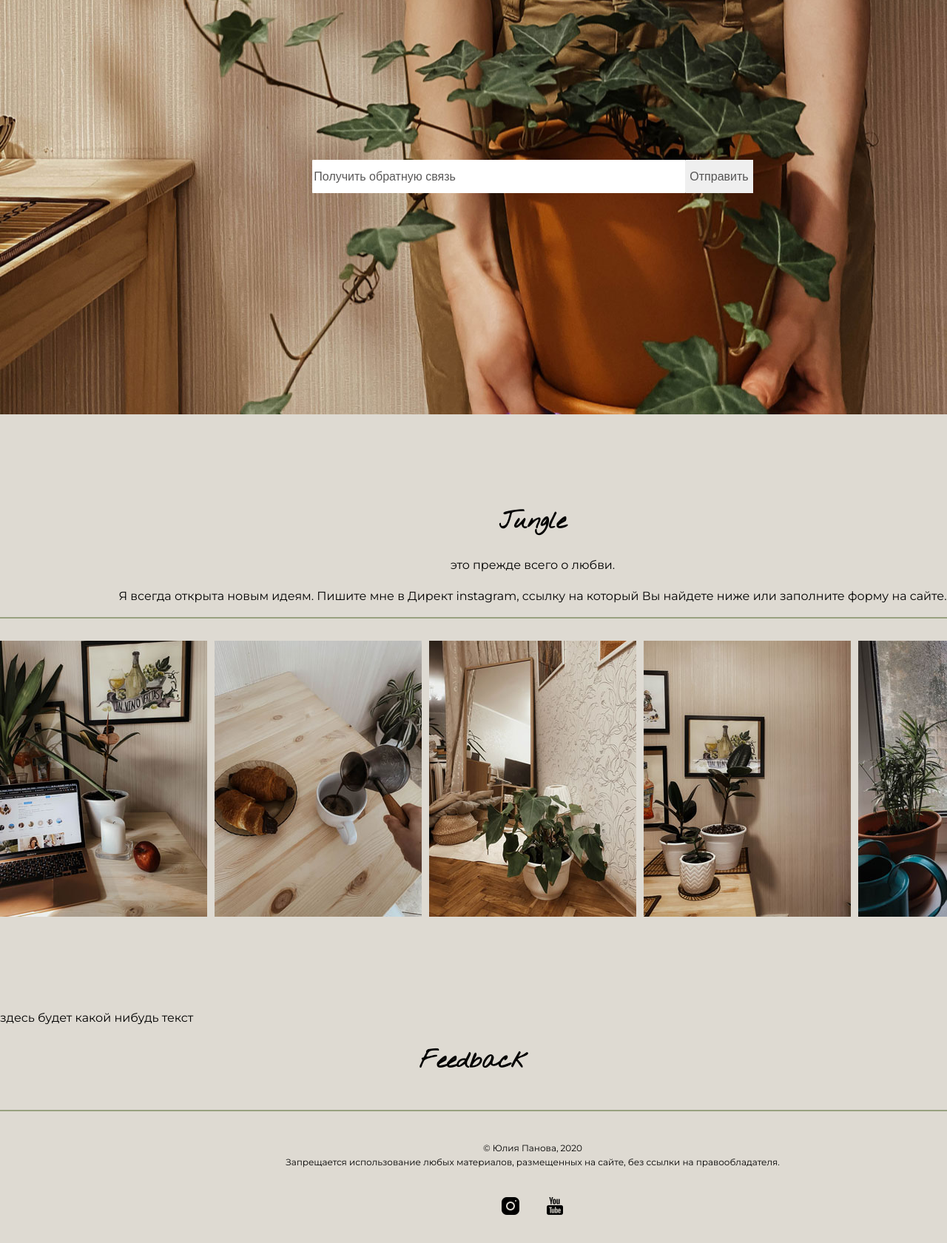
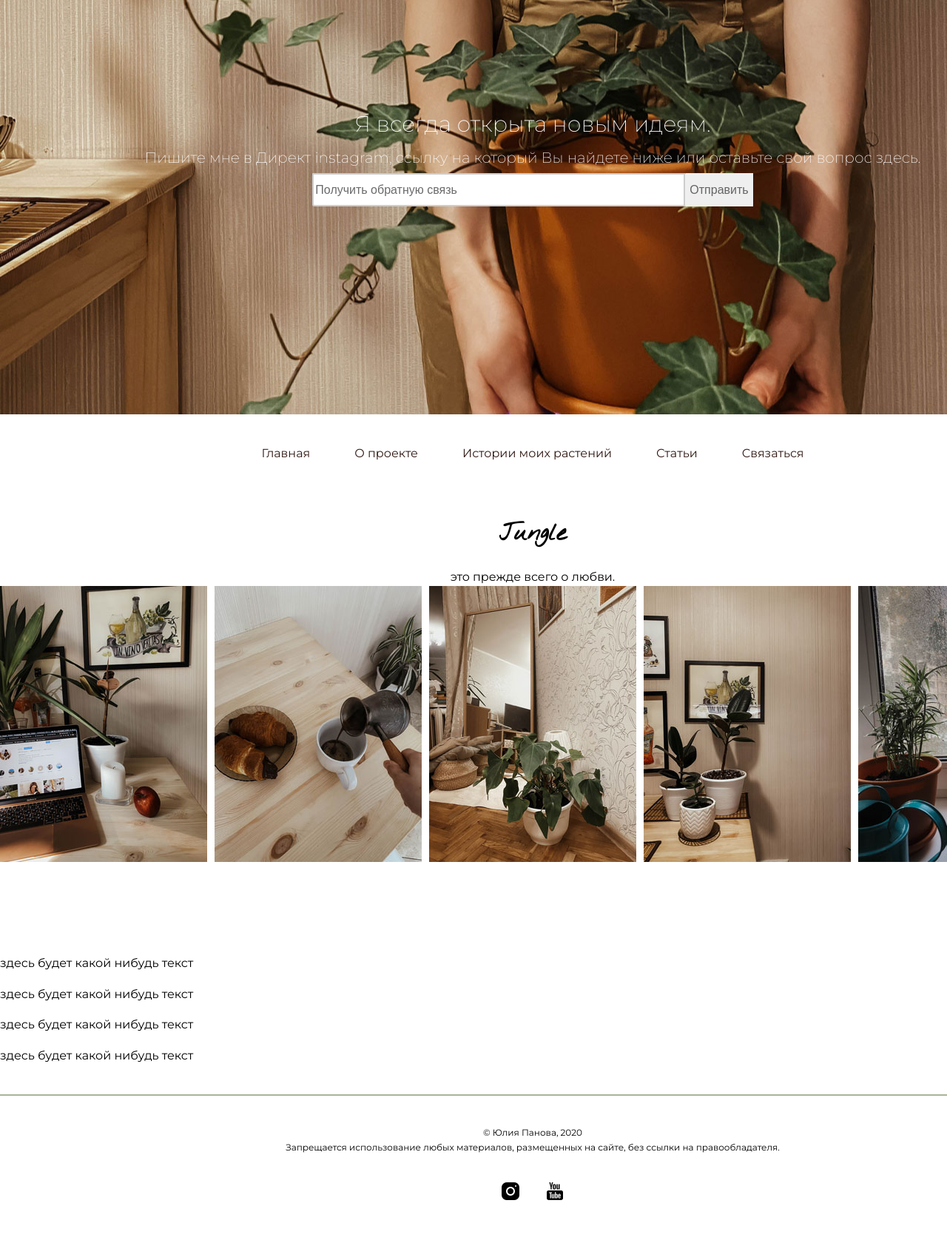
Before and after one commit to jullmi/plants-progect, a plain HTML site: page connection.html in a window 1280 px wide. Shown: the top 1680 px of the page at 74% size. Drawn offline with Linux system fonts and the light colour scheme.

Commit message:
corrected design, add quote

```diff
--- a/connection.html
+++ b/connection.html
@@ -20,8 +20,13 @@
 <section>
     <div class="feedback">
         <div class="container">
+            <div class="contact_form">
 
-            <div class="contact_form">
+                <div class="header_form">
+                    <h2>Я всегда открыта новым идеям.</h2>
+                    <p>Пишите мне в Директ instagram, ссылку на который Вы найдете ниже или оставьте свой вопрос здесь.</p>
+                </div>
+
                 <form  action="#" name="newform" method="post">
                     <input class="text_form" type="text" value="Получить обратную связь">
                     <input class="button_form" type="submit" value="Отправить">
@@ -32,6 +37,17 @@
     </div>
 </section>
 
+<header class="header_feedback">
+    <div class="container" >
+            <nav class="nav_feedback">
+                <a class="nav_link_feedback" href="index.html">Главная</a>
+                <a class="nav_link_feedback" href="aboutme.html">О проекте</a>
+                <a class="nav_link_feedback" href=PlantHistory.html>Истории моих растений</a>
+                <a class="nav_link_feedback" href="articls.html">Статьи</a>
+                <a class="nav_link_feedback" href="connection.html">Связаться</a>
+            </nav>
+    </div>
+</header>
 
 <section>
     <div class="container">
@@ -40,9 +56,7 @@
             <div class="connection_title">
                 <h4 class="connection_header">Jungle</h4>
                 это прежде всего о любви.
-                <p>Я всегда открыта новым идеям. Пишите мне в Директ instagram, ссылку на который Вы найдете ниже
-                    или заполните форму на сайте.
-                </p>
+
             </div>
 
             <div class="connection_picture">
@@ -72,12 +86,19 @@
 
 
 <section>
-    <div>
+    <div class="connection_text">
         <p>
             здесь будет какой нибудь текст
         </p>
-
-        <h4 class="connection_header">Feedback</h4>
+        <p>
+            здесь будет какой нибудь текст
+        </p>
+        <p>
+            здесь будет какой нибудь текст
+        </p>
+        <p>
+            здесь будет какой нибудь текст
+        </p>
     </div>
 
 </section>
@@ -110,7 +131,7 @@
             </div>
     </footer>
 
+<script src="script.js"></script>
 
-</div>
 </body>
 </html>
--- a/script.js
+++ b/script.js
@@ -1,29 +1,14 @@
 // // index
-//
-// const textareaAll = document.querySelectorAll("h3")
-//
-//
-// const textarea1 = textareaAll [5]
-// const textarea2 = textareaAll [6]
-// const textarea3 = textareaAll [7]
-//
-// setTimeout(()=> {
-//     hello(textarea1, 'Как выращиваю комнатные растения из листочков')
-// }, 500)
-//
-// setTimeout(()=> {
-//     hello(textarea2, 'Как выращиваю комнатные растения из листочков')
-// }, 500)
-//
-// setTimeout(()=> {
-//     hello(textarea3, 'Как выращиваю комнатные растения из листочков')
-// }, 500)
-//
-//
-// function hello (node, text) {
-//     node.textContent = text
-// }
-//
-// console.log(textarea1)
-// console.log(textarea2)
-// console.log(textarea3)
+
+const headerFeedback = document.querySelectorAll(".nav_link_feedback")
+console.log(headerFeedback)
+
+headerFeedback.addEventListener ('click', () => {
+if (headerFeedback === '#311914') {
+    headerFeedback = 'red'
+} else {headerFeedback === 'red'
+    headerFeedback = 'blue'
+        }
+
+}
+)
--- a/style.css
+++ b/style.css
@@ -4,7 +4,7 @@ body {
     color: black;
     line-height: 1.6;
     margin: 0;
-    background: rgba(180,171,153,0.44);
+    background:white;
 }
 
 h1,h2,h3,h4,h5,h6 {
@@ -58,7 +58,7 @@ h1,h2,h3,h4,h5,h6 {
     position: fixed;
     top: 0;
     left: 0;
-    background-color: rgba(180,171,153,0.9);
+    background-color: white;
     width: 100%;
     height: 100px;
 
@@ -140,6 +140,7 @@ h1,h2,h3,h4,h5,h6 {
 
 .section {
     padding: 80px 0 0;
+
 }
 .section_header {
     width: 100%;
@@ -212,6 +213,12 @@ h1,h2,h3,h4,h5,h6 {
 }
 
 /* Tell*/
+
+.section_tell {
+    background-color: white;
+}
+
+
 
 .tell_blok {
     width: 100%;
@@ -290,6 +297,10 @@ h1,h2,h3,h4,h5,h6 {
 
 /*Hello*/
 
+.section_hello {
+    background-color: white;
+}
+
 
 .hello {
     display: flex;
@@ -334,6 +345,7 @@ h1,h2,h3,h4,h5,h6 {
     display: flex;
     text-decoration: none;
     margin: 80px 0px;
+    background-color: white;
 
 }
 
@@ -489,6 +501,10 @@ h1,h2,h3,h4,h5,h6 {
     padding-left: 105px;
 }
 
+.section_footer {
+    background-color: white;
+}
+
 .section_footer::before {
     display: block;
     content: "";
@@ -529,43 +545,6 @@ h1,h2,h3,h4,h5,h6 {
 }
 
 
-/* Страница сconnection*/
-
-.connection_title {
-    padding-top: 100px;
-    margin: 0 auto;
-    text-align: center;
-}
-
-.connection_header {
-    font-family: 'Nothing You Could Do', cursive;
-    font-size: xx-large;
-    font-weight: bold;
-    text-align: center;
-    margin: 20px;
-
-}
-
-.connection_title::after {
-    content: "";
-    display: block;
-    width: 100%;
-    height: 2px;
-    background-color: darkolivegreen;
-    margin: 0 0;
-    opacity: 0.5;
-}
-
-.connection_picture{
-    display: flex;
-    justify-content: space-between;
-    padding-bottom: 100px;
-    padding-top: 30px;
-}
-
-.feedback {
-    margin: 0 auto;
-}
 
 
 
@@ -630,6 +609,14 @@ h1,h2,h3,h4,h5,h6 {
     margin-top: 40px;
 }
 
+.history_text_italic {
+    text-align: right;
+    padding-right: 100px;
+    font-style: italic;
+    font-weight: bold;
+}
+
+
 .figure {
     margin: 0;
     padding: 1px;
@@ -679,6 +666,46 @@ h1,h2,h3,h4,h5,h6 {
 
 
 
+
+/* Страница сconnection*/
+
+.connection_title {
+    padding-top: 10px;
+    margin: 0 auto;
+    text-align: center;
+}
+
+.connection_header {
+    font-family: 'Nothing You Could Do', cursive;
+    font-size: xx-large;
+    font-weight: bold;
+    text-align: center;
+    margin: 20px;
+
+}
+
+.connection_picture{
+    display: flex;
+    justify-content: space-between;
+    padding-bottom: 100px;
+    padding-top: 0px;
+}
+
+
+.connection_text {
+    background-color: white;
+}
+
+
+.feedback {
+    margin: 0 auto;
+}
+
+
+
+
+
+
 /* Форма обратной связзи */
 
 .contact_form {
@@ -690,17 +717,41 @@ h1,h2,h3,h4,h5,h6 {
     display: flex;
     justify-content: center;
     align-items: center;
-    padding-top: 15%;
+    padding-top: 0;
 
 }
+
+
+.header_form {
+    padding-top: 10%;
+}
+
+.header_form  h2{
+    font-size: 30px;
+    color: white;
+    text-align: center;
+    font-weight: 200;
+    margin: 0;
+
+
+}
+
+.header_form p {
+    font-size: 20px;
+    color: white;
+    text-align: center;
+    font-weight: 200;
+    margin: 5px auto;
+}
+
 
 .text_form {
     width: 35%;
     height: 45px;
-    border: none;
+    border: rgba(8,6,6,0.20) 2px solid;
     font-size: medium;
-    border-radius: 1px 0 0 1px;
-    color: rgba(8,6,6,0.67);
+    border-radius: 1px 0 0 3px;
+    color: rgba(8,6,6,0.60);
 
 }
 
@@ -709,6 +760,26 @@ h1,h2,h3,h4,h5,h6 {
     border: none;
     font-size: medium;
     border-radius: 1px 0 0 1px;
-    color: rgba(8,6,6,0.67);
+
+    color: rgba(8,6,6,0.60);
 
 }
+
+
+
+.nav_feedback {
+    display: flex;
+    justify-content: center;
+    background-color: white;
+
+}
+
+.nav_link_feedback {
+    display: inline-block;
+    position: relative;
+    margin: 40px 30px;
+    color: #311914;
+
+    text-decoration: none;
+
+}
```
Also changed, not shown: PlantHistory.html (+3 -2 lines), index.html (+6 -0 lines).
